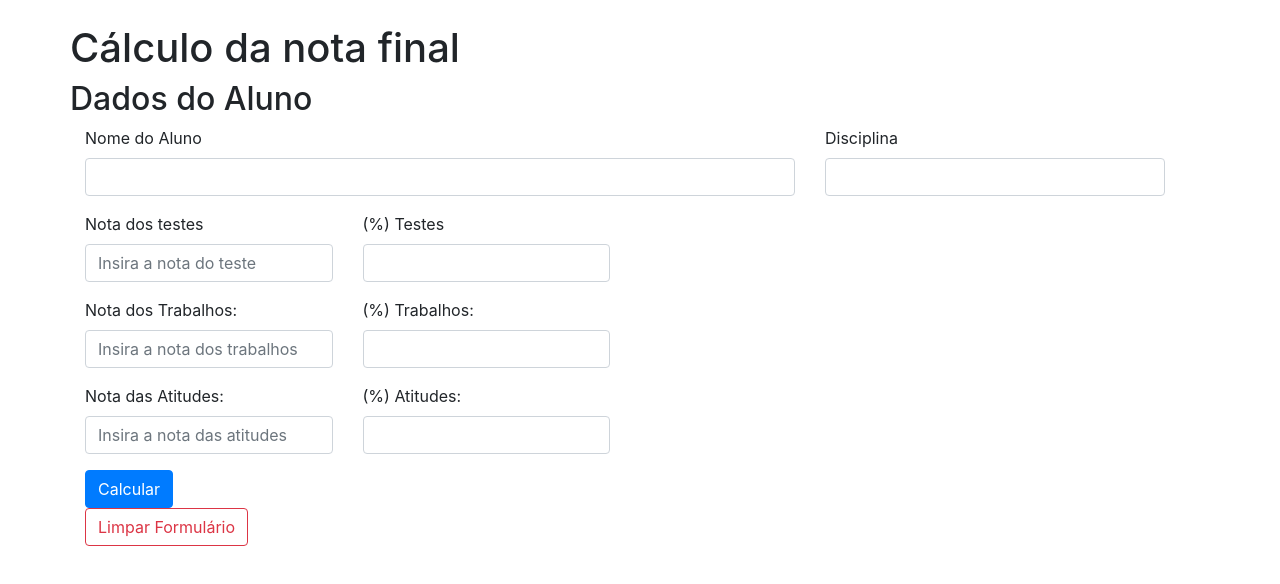
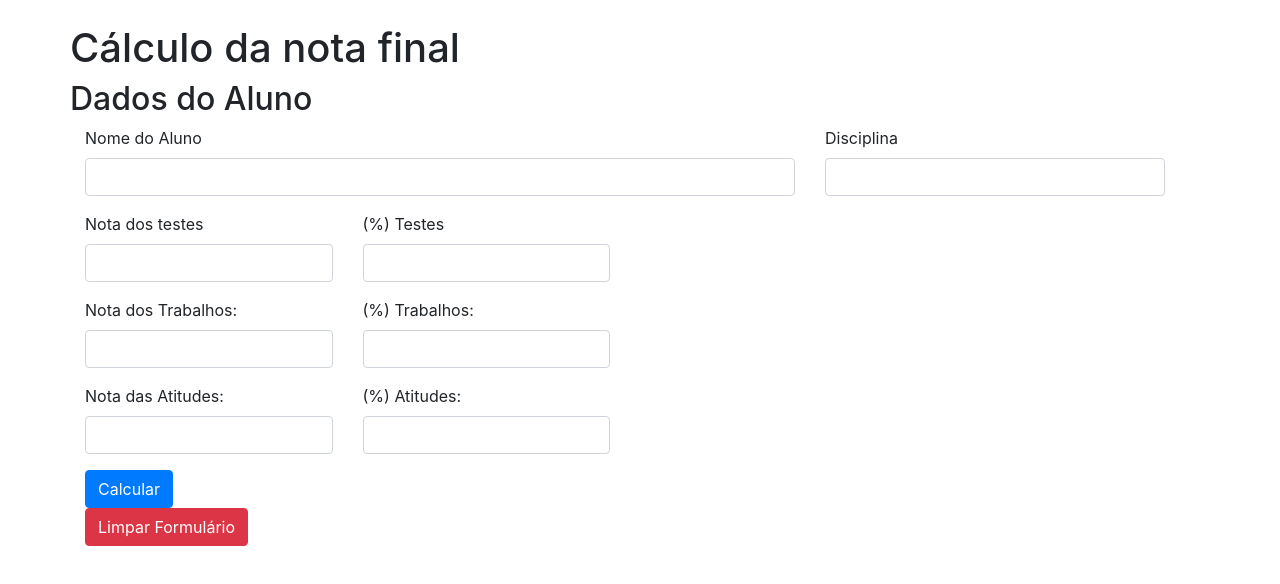
Before and after one commit to Tiago-Diass/REACT-APP-1, a React (Vite) app: page / in a window 1280 px wide. Shown: the top 584 px of the page. Built offline with nearby package versions, Linux system fonts and the light colour scheme.

Commit message:
Parte 1 -Ex5 - React

```diff
--- a/src/Notas.jsx
+++ b/src/Notas.jsx
@@ -22,14 +22,15 @@ function Notas() {
 
     function handleSubmit(e) {
         e.preventDefault();
-
         const novaTarefa = {
             nomeAluno: formData.nomeAluno,
             disciplina: formData.disciplina,
-            notaTestes: formData.notaTestes,
+
             percTestes: formData.percTestes,
             percTrabalhos: formData.percTrabalhos,
             percAtitudes: formData.percAtitudes,
+
+            notaTestes: formData.notaTestes,
             notaTrabalhos: formData.notaTrabalhos,
             notaAtitudes: formData.notaAtitudes
         };
@@ -54,7 +55,7 @@ function Notas() {
     }
 
     function verAprovacao(notaFinal) {
-        if(notaFinal >= 9.5) {
+        if (notaFinal >= 9.5) {
             alert("Aprovado");
         } else {
             alert("Reprovado");
@@ -76,9 +77,9 @@ function Notas() {
         });
     }
 
-    function controlnotaTestes(e){
+    function controlnotaTestes(e) {
         const value = e.target.value;
-        if (value < 0 ) {
+        if (value < 0) {
             setFormData({ ...formData, notaTestes: 0 });
         } else if (value > 20) {
             setFormData({ ...formData, notaTestes: 20 });
@@ -87,9 +88,9 @@ function Notas() {
         }
     }
 
-    function controlnotaTrabalhos(e){
+    function controlnotaTrabalhos(e) {
         const value = e.target.value;
-        if (value < 0 ) {
+        if (value < 0) {
             setFormData({ ...formData, notaTrabalhos: 0 });
         } else if (value > 20) {
             setFormData({ ...formData, notaTrabalhos: 20 });
@@ -98,9 +99,9 @@ function Notas() {
         }
     }
 
-    function controlnotaAtitudes(e){
+    function controlnotaAtitudes(e) {
         const value = e.target.value;
-        if (value < 0 ) {
+        if (value < 0) {
             setFormData({ ...formData, notaAtitudes: 0 });
         } else if (value > 20) {
             setFormData({ ...formData, notaAtitudes: 20 });
@@ -110,7 +111,7 @@ function Notas() {
     }
 
     return (
-        <div className="mt-4 row">
+        <div className="row">
 
             <div className="w-100">
                 <h1>Cálculo da nota final</h1>
@@ -137,32 +138,21 @@ function Notas() {
                 <div className="col-3">
                     <div className="form-group">
                         <label htmlFor="notaTestes">Nota dos testes</label>
-                                <input type="number" className="form-control" id="notaTestes" placeholder="Insira a nota do teste"
-                                value={formData.notaTestes} onChange={(e) => controlnotaTestes(e)} required />
+                        <input type="number" className="form-control" id="notaTestes" step="0.1" min="0" max="20" value={formData.notaTestes} onChange={(e) => controlnotaTestes(e)} required />
                     </div>
 
                     <div className="form-group">
                         <label htmlFor="notaTrabalhos">Nota dos Trabalhos:</label>
-                                <input type="number" className="form-control" id="notaTrabalhos" placeholder="Insira a nota dos trabalhos"
-                                value={formData.notaTrabalhos} onChange={(e) => controlnotaTrabalhos(e)} required />
+                        <input type="number" className="form-control" id="notaTrabalhos" step="0.1" min="0" max="20" value={formData.notaTrabalhos} onChange={(e) => controlnotaTrabalhos(e)} required />
                     </div>
 
                     <div className="form-group">
                         <label htmlFor="notaAtitudes">Nota das Atitudes:</label>
-                            <input type="number" className="form-control" id="notaAtitudes" placeholder="Insira a nota das atitudes"
-                            value={formData.notaAtitudes} onChange={(e) => controlnotaAtitudes(e)} required />
+                        <input type="number" className="form-control" id="notaAtitudes" step="0.1" min="0" max="20" value={formData.notaAtitudes} onChange={(e) => controlnotaAtitudes(e)} required />
                     </div>
 
                     <button type="button" className="btn btn-primary mr-2" onClick={verResultados}>Calcular</button>
-                        <button type="button" className="btn btn-outline-danger" onClick={limparFormulario}>Limpar Formulário</button>
-
-                        {resultado.media && (
-                            <div className="col-12 mt-3">
-                                <h3>Resultado</h3>
-                                <p>Média: {resultado.media}</p>
-                                <p>Menção: {resultado.mencao}</p>
-                            </div>
-                        )}
+                    <button type="button" className="btn btn-danger" onClick={limparFormulario}>Limpar Formulário</button>
 
                 </div>
 
@@ -186,6 +176,14 @@ function Notas() {
                     </div>
                 </div>
 
+                {resultado.media && (
+                    <div className="col-12 mt-3">
+                        <h3>Resultado</h3>
+                        <p>Média: {resultado.media}</p>
+                        <p>Menção: {resultado.mencao}</p>
+                    </div>
+                )}
+
             </form>
 
         </div>
```
Also changed, not shown: 1 other file (tests, documents, lock files or other folders). Lines whose indentation alone changed are shown as unchanged.
